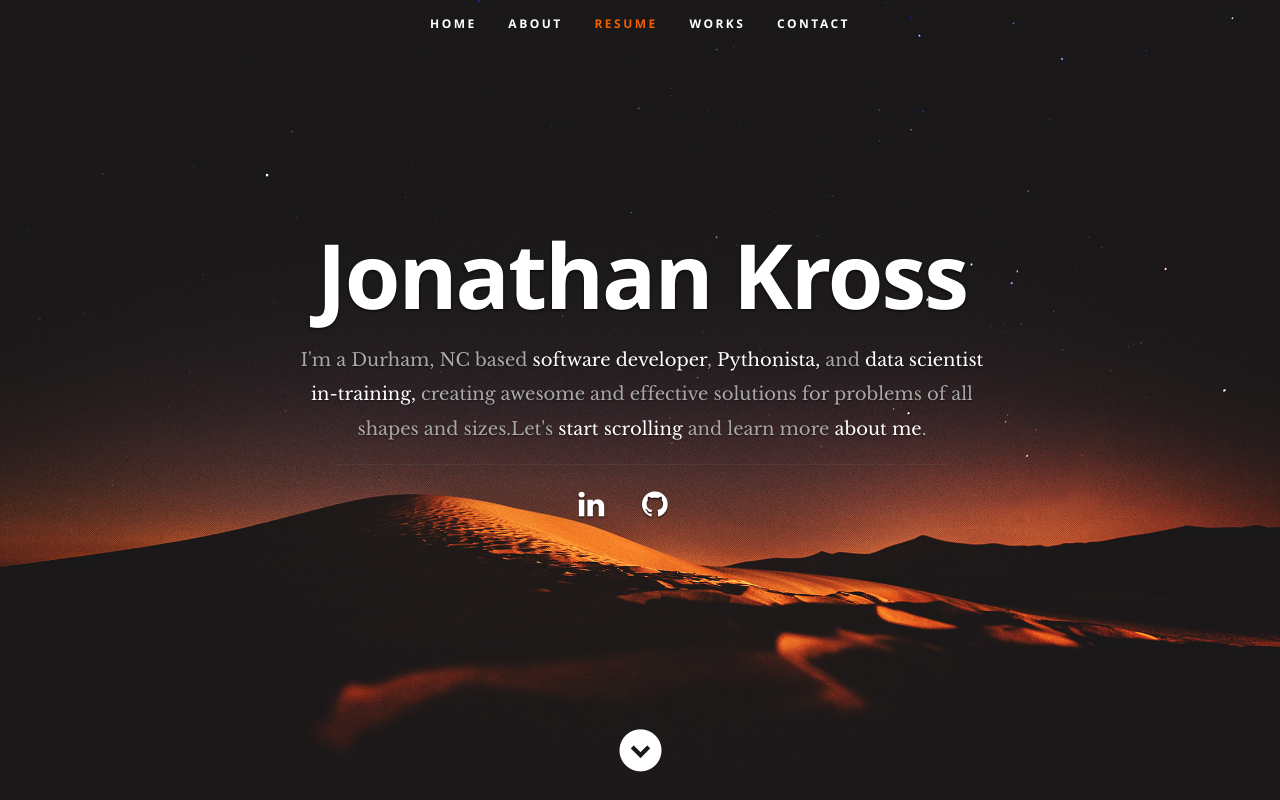
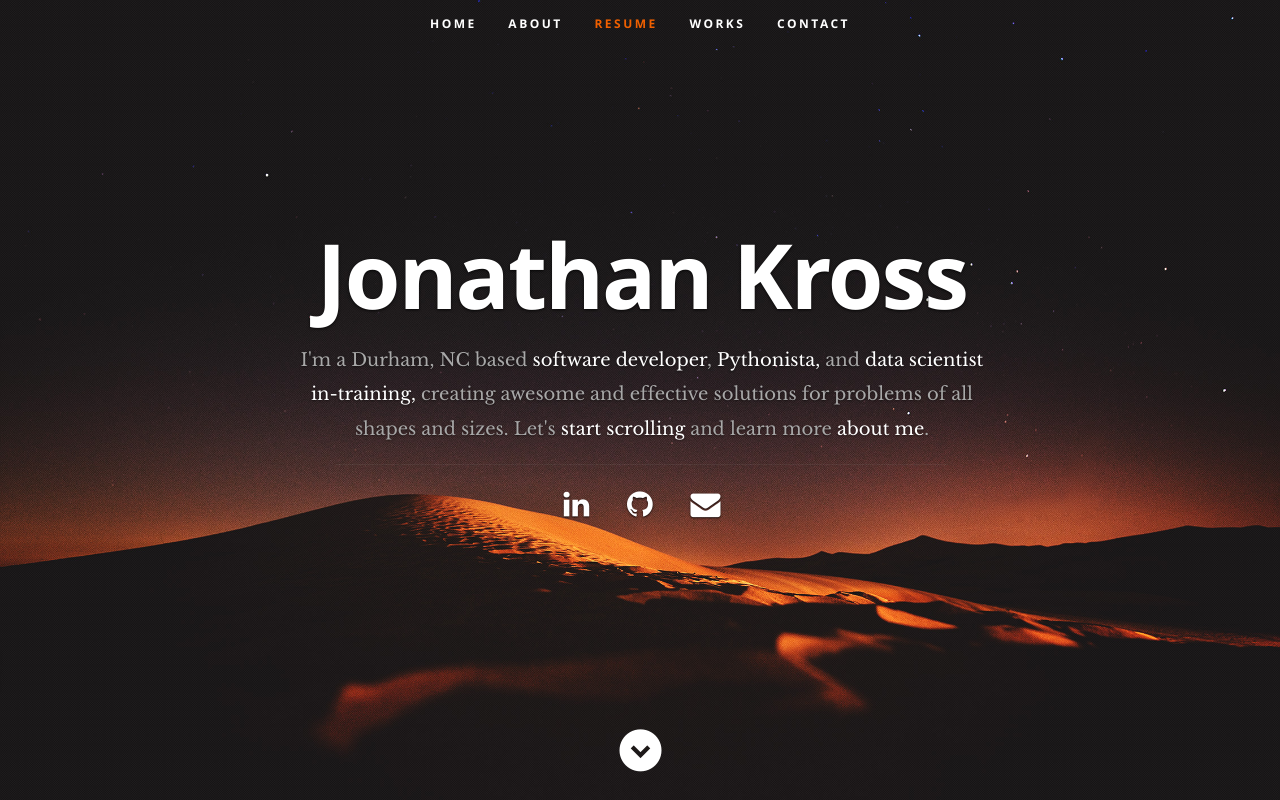
Before and after one commit to JonathanKross/JonathanKross.github.io, a plain HTML site: page index.html in a window 1280 px wide. Shown: the top 800 px of the page. Drawn offline with nearby package versions, Linux system fonts and the light colour scheme.

Commit message:
Typos and email icon

```diff
--- a/index.html
+++ b/index.html
@@ -58,13 +58,13 @@
          <div class="banner-text">
             <h1 class="responsive-headline">Jonathan Kross</h1>
             <h3>I'm a Durham, NC based <span>software developer</span>, <span>Pythonista,</span> and <span>data scientist in-training,</span> creating awesome and
-            effective solutions for problems of all shapes and sizes.Let's <a class="smoothscroll" href="#about">start scrolling</a>
+            effective solutions for problems of all shapes and sizes. Let's <a class="smoothscroll" href="#about">start scrolling</a>
             and learn more <a class="smoothscroll" href="#about">about me</a>.</h3>
             <hr />
             <ul class="social">
               <li><a href="https://www.linkedin.com/in/jonathan-kross"><i class="fa fa-linkedin"></i></a></li>
               <li><a href="https://github.com/JonathanKross/"><i class="fa fa-github"></i></a></li>
-              <li><a href="mailto:kross.jonathan@gmail.com"><i class="fa fa-email"></i></a></li>
+              <li><a href="mailto:kross.jonathan@gmail.com"><i class="fa fa-envelope"></i></a></li>
               <!-- <li><a href="#"><i class="fa fa-facebook"></i></a></li>
               <li><a href="#"><i class="fa fa-twitter"></i></a></li>
               <li><a href="#"><i class="fa fa-google-plus"></i></a></li>
```
